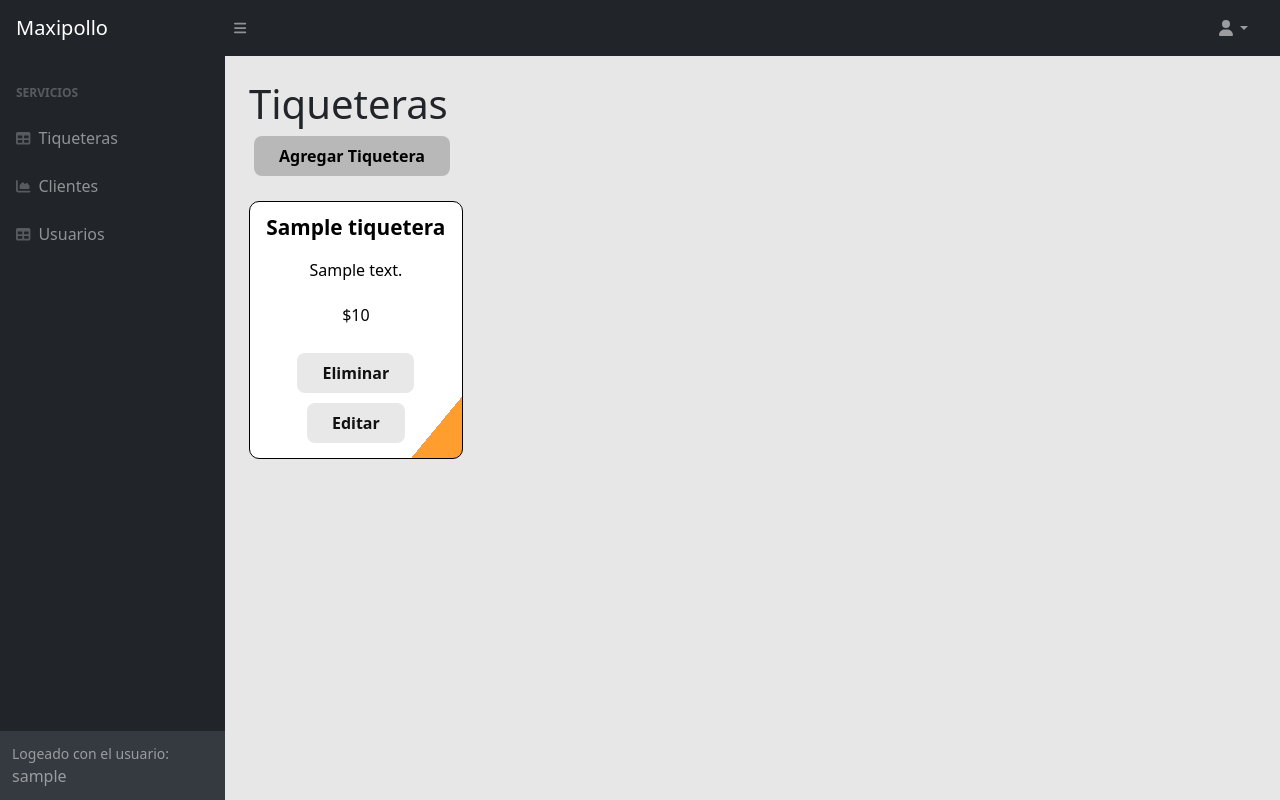
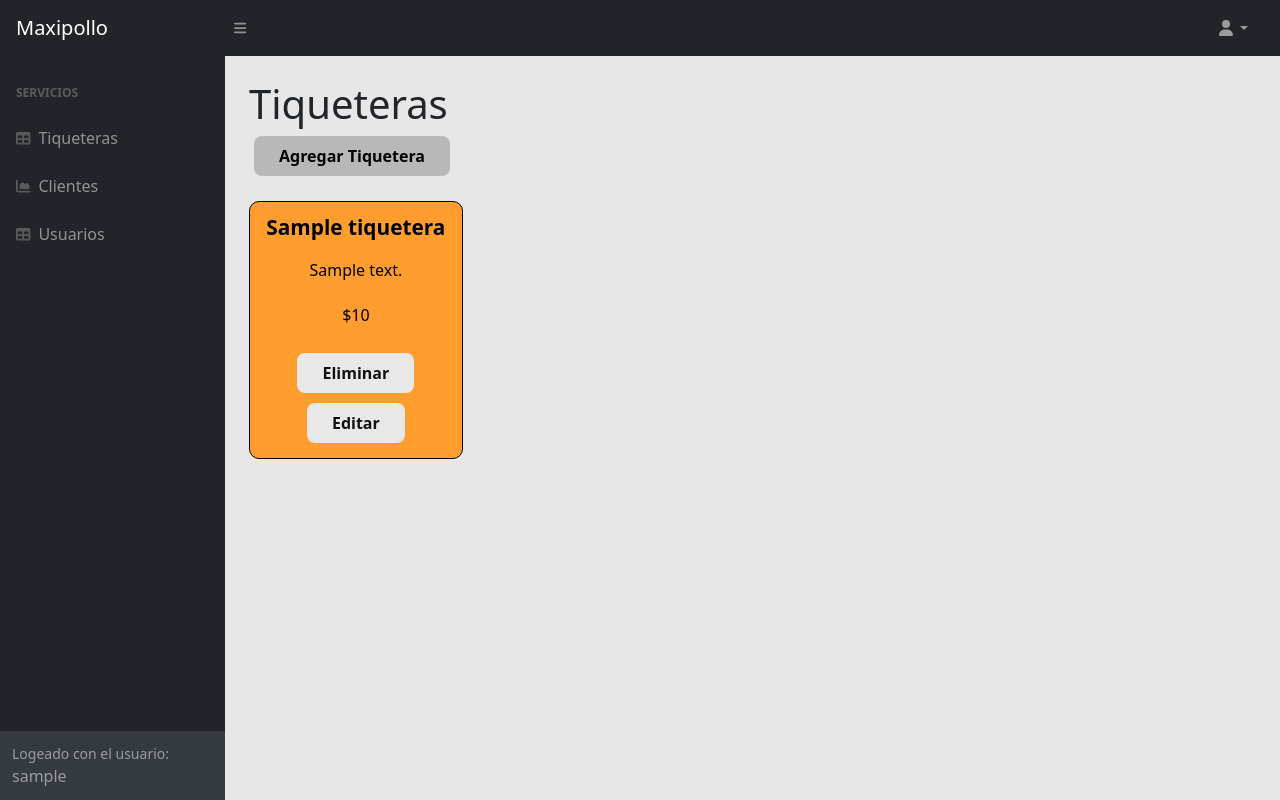
Before and after one commit to 3dwinC4astro/maxipollo, a PHP site: page /auth/admin/admin.php in a window 1280 px wide, with the pointer over the restyled element. Run offline with PHP 8.4, Linux system fonts and the light colour scheme; the visitor is signed in with stand-in values (Sample User, id 1); tables that the repository leaves empty or names only in its code hold one stand-in row (values such as "Sample post"); data that the repository does not hold is empty; some libraries are stand-ins or nearby versions.

Commit message:
style.css

```diff
--- a/maxipollo/auth/admin/css/style.css
+++ b/maxipollo/auth/admin/css/style.css
@@ -14,6 +14,11 @@
   color: #000000;
   transition: background 0.7s;
 }
+.card:hover {
+  background: hsl(32, 100%, 59%);
+  color: #000000;
+}
+
 
 .card span {
   font-weight: 600;
```
